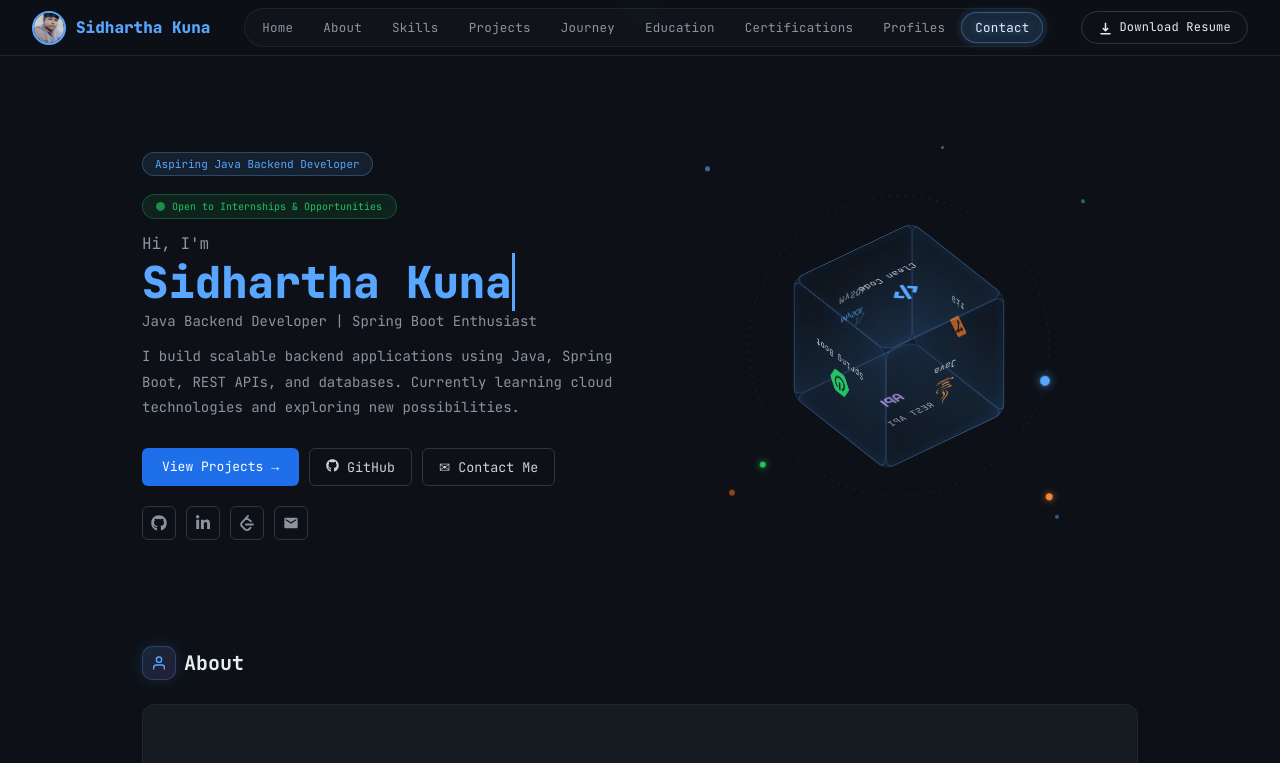
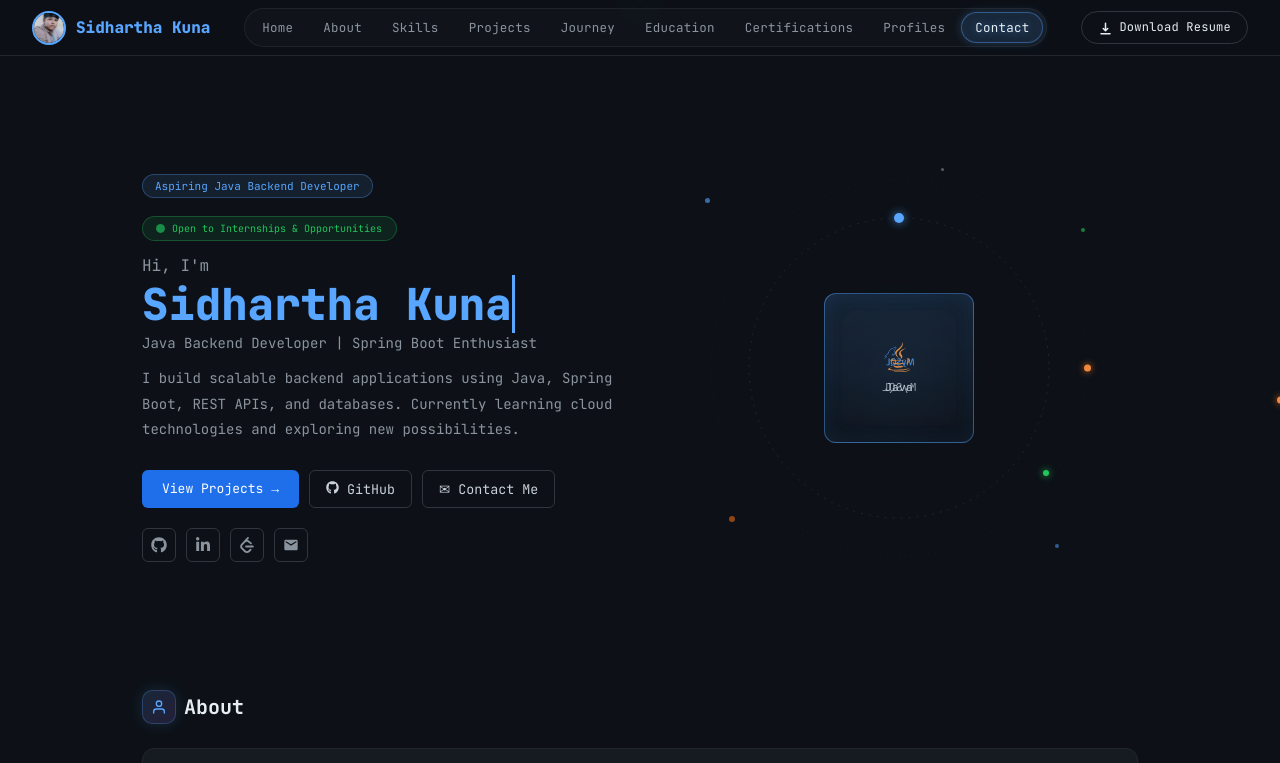
Before and after one commit to sidharthakuna/Portfolio, a React (Vite) app: page / in a window 1280 px wide. Shown: the top 763 px of the page. Built offline with nearby package versions, Linux system fonts and the light colour scheme.

Commit message:
added some changes in the hero section

```diff
--- a/src/Stylings/Hero.css
+++ b/src/Stylings/Hero.css
@@ -62,6 +62,11 @@
 .cursor {
   border-right: 3px solid #58A6FF;
   animation: blink 1s step-end infinite;
+}
+
+@keyframes blink {
+  0%, 100% { border-color: #58A6FF; }
+  50%       { border-color: transparent; }
 }
 
 .subtitle {
--- a/src/Stylings/HeroAnimation.css
+++ b/src/Stylings/HeroAnimation.css
@@ -55,8 +55,9 @@
 
 .dot-orange {
   position: absolute;
-  bottom: 2px;
-  left: 20%;
+  top: 50%;
+  right: -3.5px;
+  transform: translateY(-50%);
   width: 7px;
   height: 7px;
   border-radius: 50%;
@@ -159,61 +160,56 @@
   animation: pulseGlow 4s ease-in-out infinite;
 }
 
+.particle {
+  position: absolute;
+  border-radius: 50%;
+}
+
 .particle1 {
-  position: absolute;
   left: 16px;
   top: 40px;
   width: 5px;
   height: 5px;
-  border-radius: 50%;
   background: #58A6FF;
   opacity: 0.6;
   animation: float1 4.4s ease-in-out infinite;
 }
 
 .particle2 {
-  position: absolute;
   right: 24px;
   top: 70px;
   width: 4px;
   height: 4px;
-  border-radius: 50%;
   background: #22c55e;
   opacity: 0.6;
   animation: float2 3.6s ease-in-out infinite;
 }
 
 .particle3 {
-  position: absolute;
   left: 40px;
   bottom: 56px;
   width: 6px;
   height: 6px;
-  border-radius: 50%;
   background: #f97316;
   opacity: 0.55;
   animation: float3 5s ease-in-out infinite;
 }
 
 .particle4 {
-  position: absolute;
   right: 50px;
   bottom: 30px;
   width: 4px;
   height: 4px;
-  border-radius: 50%;
   background: #58A6FF;
   opacity: 0.5;
   animation: float1 4.8s ease-in-out infinite reverse;
 }
 
 .particle5 {
-  position: absolute;
   left: 60%;
   top: 10px;
   width: 3px;
   height: 3px;
-  border-radius: 50%;
   background: #C9D1D9;
   opacity: 0.4;
   animation: float2 3.2s ease-in-out infinite;
@@ -272,3 +268,21 @@
     transform: translateY(-8px);
   }
 }
+
+.hero-animation-card {
+  background: transparent;
+  border: none;
+  border-radius: 12px;
+  padding: 22px;
+  margin-left: auto;
+  width: 100%;
+  display: flex;
+  align-items: center;
+  justify-content: center;
+}
+
+@media (max-width: 768px) {
+  .hero-animation-card {
+    display: none;
+  }
+}
--- a/src/components/HeroAnimation.jsx
+++ b/src/components/HeroAnimation.jsx
@@ -5,8 +5,8 @@ import { TbApi } from "react-icons/tb";
 
 function HeroAnimation() {
   return (
+    <div className="hero-animation-card">
       <div className="hero-animation">
-
         <svg viewBox="0 0 420 420" className="orbit-svg">
           <circle
             cx="210"
@@ -85,6 +85,8 @@ function HeroAnimation() {
         <div className="particle particle5"></div>
 
       </div>
+    </div>
+
   );
 }
 
```
Lines whose indentation alone changed are shown as unchanged.
